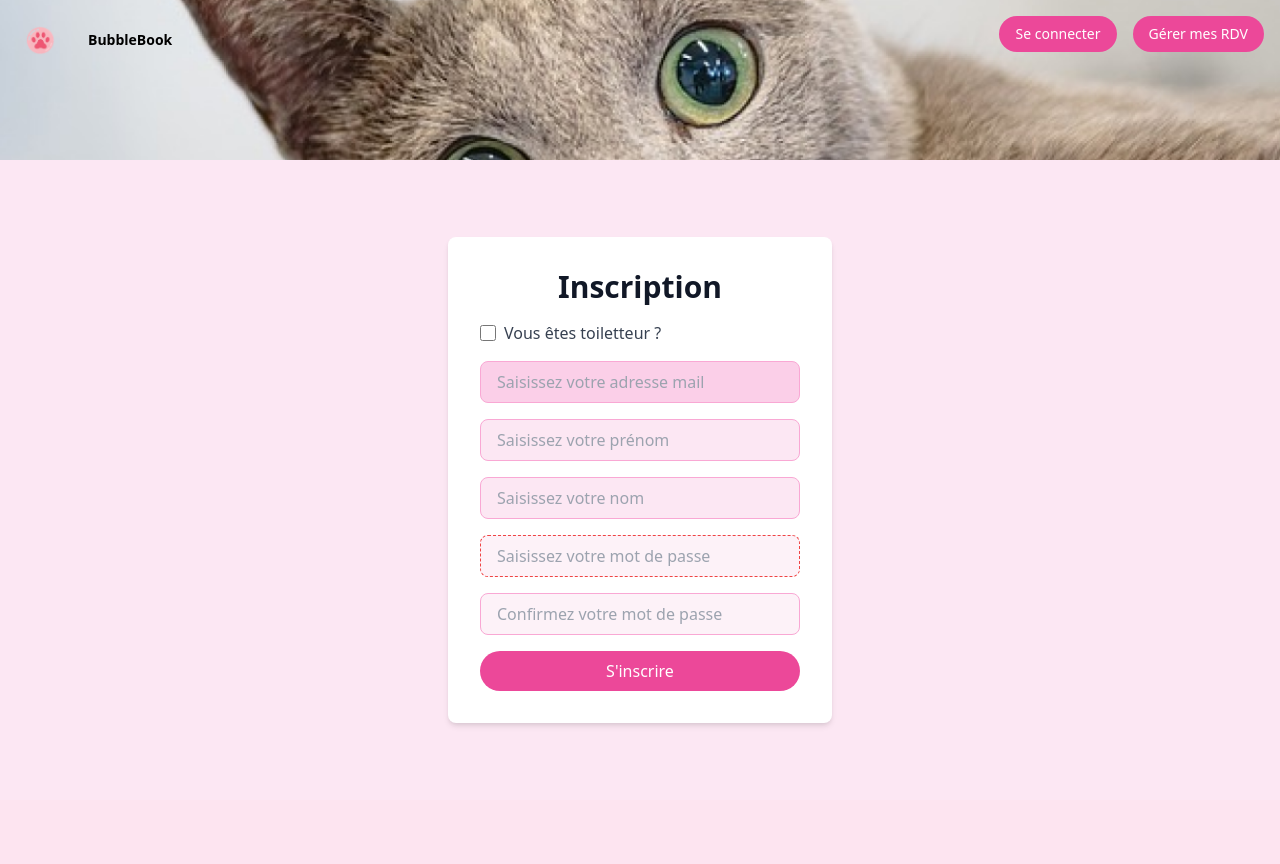
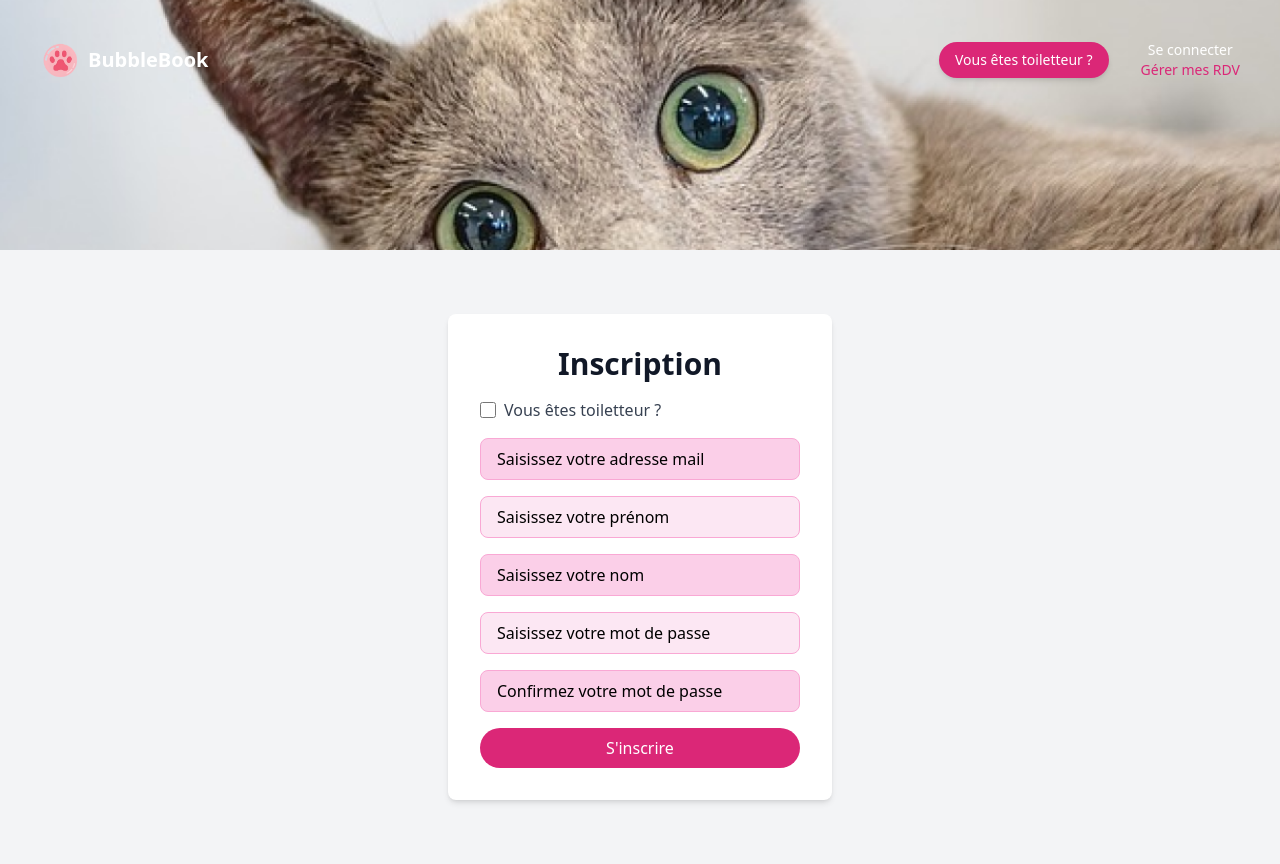
Before and after one commit to Nicolas-77950/BubbleBook, a PHP site: page /inscription.php in a window 1280 px wide. Before the commit the page ends 727 px from the top, so only its background shows below. Run offline with PHP 8.4, Linux system fonts and the light colour scheme; some libraries are stand-ins or nearby versions.

Commit message:
Incorporation of the header on the inscription page and addition of a padding and a color for the placeholder

```diff
--- a/inscription.php
+++ b/inscription.php
@@ -1,30 +1,9 @@
-<!DOCTYPE html>
-<html lang="fr">
-<head>
-  <meta charset="UTF-8">
-  <meta name="viewport" content="width=device-width, initial-scale=1.0">
-  <title>BubbleBook - Inscription</title>
-  <link href="https://cdn.jsdelivr.net/npm/tailwindcss@2.2.19/dist/tailwind.min.css" rel="stylesheet">
-</head>
+<?php
+  require_once "Header/header.php";
+?>
 <body class="bg-pink-100 min-h-screen flex flex-col">
-  <!-- Section En-tête -->
-  <header class="h-40 bg-cover bg-center relative" style="background-image: url('image.png')">
-    <div class="absolute top-4 left-4 flex items-center space-x-4">
-      <img src="logo.png" alt="BubbleBook Logo" class="h-8 w-8 m-2">
-      <span class="rounded-full text-black p-2 text-sm font-bold">BubbleBook</span>
-    </div>
-    <div class="absolute top-4 right-4 flex space-x-4">
-      <button class="bg-pink-500 text-white rounded-full px-4 py-2 text-sm hover:bg-pink-600">
-        Se connecter
-      </button>
-      <button class="bg-pink-500 text-white rounded-full px-4 py-2 text-sm hover:bg-pink-600">
-        Gérer mes RDV
-      </button>
-    </div>
-  </header>
-
   <!-- Section Principale -->
-  <main class="flex-grow flex justify-center items-center">
+  <main class="flex-grow flex justify-center items-center p-16">
     <form class="bg-white p-8 rounded-lg shadow-md w-96 space-y-4">
       <h1 class="text-3xl font-bold text-center text-gray-900">Inscription</h1>
       <div>
@@ -36,31 +15,31 @@
       <input
         type="email"
         placeholder="Saisissez votre adresse mail"
-        class="w-full bg-pink-200 border border-pink-300 rounded-lg px-4 py-2 focus:outline-none focus:border-pink-400"
+        class="w-full bg-pink-200 border border-pink-300 rounded-lg px-4 py-2 focus:outline-none focus:border-pink-400 placeholder-black"
       >
       <input
         type="text"
         placeholder="Saisissez votre prénom"
-        class="w-full bg-pink-100 border border-pink-300 rounded-lg px-4 py-2 focus:outline-none focus:border-pink-400"
+        class="w-full bg-pink-100 border border-pink-300 rounded-lg px-4 py-2 focus:outline-none focus:border-pink-400 placeholder-black"
       >
       <input
         type="text"
         placeholder="Saisissez votre nom"
-        class="w-full bg-pink-100 border border-pink-300 rounded-lg px-4 py-2 focus:outline-none focus:border-pink-400"
+        class="w-full bg-pink-200 border border-pink-300 rounded-lg px-4 py-2 focus:outline-none focus:border-pink-400 placeholder-black"
       >
       <input
         type="password"
         placeholder="Saisissez votre mot de passe"
-        class="w-full bg-pink-50 border border-red-500 border-dashed rounded-lg px-4 py-2 focus:outline-none focus:border-red-500"
+        class="w-full bg-pink-100 border border-pink-300 rounded-lg px-4 py-2 focus:outline-none focus:border-pink-400 placeholder-black"
       >
       <input
         type="password"
         placeholder="Confirmez votre mot de passe"
-        class="w-full bg-pink-50 border border-pink-300 rounded-lg px-4 py-2 focus:outline-none focus:border-pink-400"
+        class="w-full bg-pink-200 border border-pink-300 rounded-lg px-4 py-2 focus:outline-none focus:border-pink-400 placeholder-black"
       >
       <button
         type="submit"
-        class="w-full bg-pink-500 text-white rounded-full px-4 py-2 hover:bg-pink-600"
+        class="w-full bg-pink-600 text-white rounded-full px-4 py-2 hover:bg-pink-600"
       >
         S'inscrire
       </button>
```
